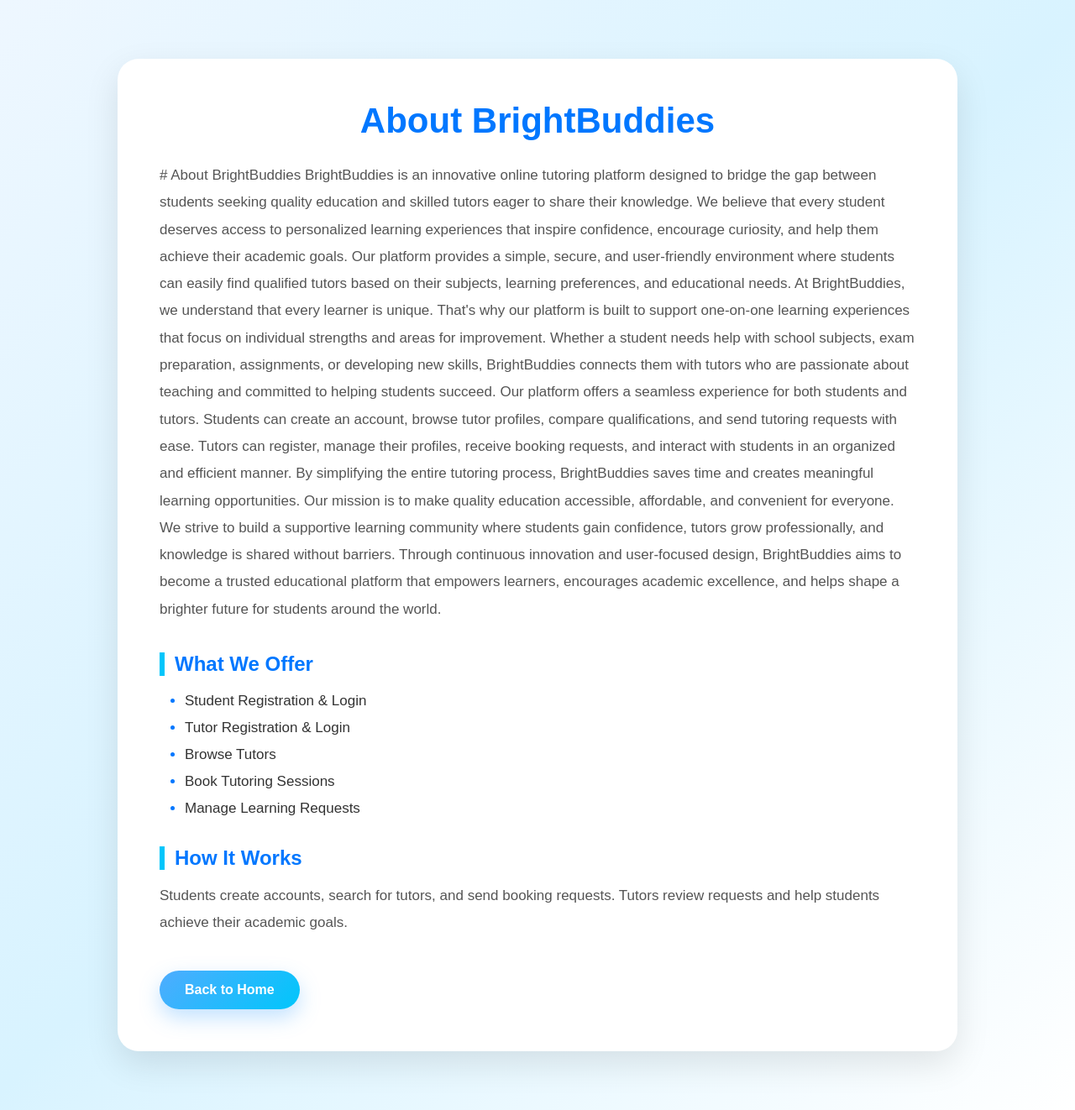
After one commit to supriyar24062006-source/BrightBuddies, a Flask app: page /about in a window 1280 px wide. The commit adds this page. Shown: the whole page at 84% size. Run offline with Flask 3, Linux system fonts and the light colour scheme.

Commit message:
Updated About Us and Contact Us pages

```diff
--- a/app.py
+++ b/app.py
@@ -62,6 +62,21 @@ init_db()
 @app.route('/')
 def home():
     return render_template('index.html')
+
+# -------------------------
+# ABOUT PAGE
+# -------------------------
+@app.route('/about')
+def about():
+    return render_template('about_us.html')
+
+
+# -------------------------
+# CONTACT PAGE
+# -------------------------
+@app.route('/contact')
+def contact():
+    return render_template('contact_us.html')
 
 
 # -------------------------
--- /dev/null
+++ b/static/css/style.css
@@ -0,0 +1,295 @@
+/* ==========================
+   RESET
+========================== */
+
+*{
+    margin:0;
+    padding:0;
+    box-sizing:border-box;
+    font-family:Arial,sans-serif;
+}
+
+body{
+    background:linear-gradient(135deg,#eef7ff,#d8f3ff,#ffffff);
+    color:#333;
+}
+
+/* ==========================
+   NAVBAR
+========================== */
+
+.navbar{
+    display:flex;
+    justify-content:space-between;
+    align-items:center;
+    padding:18px 60px;
+    background:rgba(255,255,255,0.95);
+    backdrop-filter:blur(10px);
+    box-shadow:0 5px 20px rgba(0,0,0,.08);
+    position:sticky;
+    top:0;
+    z-index:1000;
+}
+
+.logo{
+    font-size:28px;
+    font-weight:bold;
+    color:#0077ff;
+}
+
+.nav-links{
+    display:flex;
+    list-style:none;
+    gap:25px;
+}
+
+.nav-links a{
+    text-decoration:none;
+    color:#333;
+    font-weight:600;
+    transition:.3s;
+}
+
+.nav-links a:hover{
+    color:#0077ff;
+}
+
+/* ==========================
+   HERO
+========================== */
+
+.hero{
+    text-align:center;
+    padding:90px 20px;
+    background:linear-gradient(135deg,#4facfe,#00c6fb);
+    color:white;
+    border-radius:0 0 40px 40px;
+}
+
+.hero h1{
+    font-size:52px;
+    margin-bottom:20px;
+}
+
+.hero p{
+    font-size:20px;
+    max-width:700px;
+    margin:auto;
+    line-height:1.8;
+}
+
+/* ==========================
+   BUTTONS
+========================== */
+
+.btn,
+.btn-primary{
+    display:inline-block;
+    margin-top:25px;
+    padding:14px 30px;
+    border-radius:50px;
+    text-decoration:none;
+    color:white;
+    font-weight:bold;
+    background:linear-gradient(135deg,#4facfe,#00c6fb);
+    box-shadow:0 10px 25px rgba(79,172,254,.35);
+    transition:.3s;
+}
+
+.btn:hover,
+.btn-primary:hover{
+    transform:translateY(-5px);
+    box-shadow:0 15px 30px rgba(79,172,254,.45);
+}
+
+/* ==========================
+   SEARCH
+========================== */
+
+.search-section{
+    text-align:center;
+    margin:50px 0;
+}
+
+.search-section input{
+    width:60%;
+    padding:16px;
+    border:none;
+    border-radius:50px;
+    box-shadow:0 5px 15px rgba(0,0,0,.08);
+    outline:none;
+    font-size:16px;
+}
+
+/* ==========================
+   TUTOR CARDS
+========================== */
+
+.tutors{
+    padding:60px;
+    text-align:center;
+}
+
+.card-container{
+    display:flex;
+    flex-wrap:wrap;
+    justify-content:center;
+    gap:30px;
+}
+
+.card{
+    width:280px;
+    background:white;
+    padding:30px;
+    border-radius:20px;
+    box-shadow:0 10px 30px rgba(0,0,0,.08);
+    transition:.35s;
+}
+
+.card:hover{
+    transform:translateY(-10px);
+}
+
+.card h3{
+    color:#0077ff;
+    margin-bottom:12px;
+}
+
+.card p{
+    margin:8px 0;
+    color:#555;
+}
+
+.card button{
+    margin-top:15px;
+    width:100%;
+    padding:12px;
+    border:none;
+    border-radius:30px;
+    background:#0077ff;
+    color:white;
+    cursor:pointer;
+    transition:.3s;
+}
+
+.card button:hover{
+    background:#005fd1;
+}
+
+/* ==========================
+   ABOUT & CONTACT
+========================== */
+
+.info-page{
+    width:90%;
+    max-width:1000px;
+    margin:70px auto;
+    background:white;
+    padding:50px;
+    border-radius:25px;
+    box-shadow:0 15px 40px rgba(0,0,0,.1);
+    animation:fadeUp .8s ease;
+}
+
+.info-page h1{
+    font-size:42px;
+    text-align:center;
+    color:#0077ff;
+    margin-bottom:25px;
+}
+
+.info-page h2{
+    margin-top:35px;
+    margin-bottom:15px;
+    color:#0077ff;
+    border-left:6px solid #00c6fb;
+    padding-left:12px;
+}
+
+.info-page h3{
+    margin-top:25px;
+    margin-bottom:10px;
+    color:#0077ff;
+}
+
+.info-page p{
+    font-size:17px;
+    line-height:1.9;
+    color:#555;
+    margin-bottom:15px;
+}
+
+.info-page ul{
+    margin:20px 0 20px 30px;
+}
+
+.info-page li{
+    margin-bottom:12px;
+    font-size:17px;
+}
+
+.info-page li::marker{
+    color:#0077ff;
+}
+
+/* ==========================
+   ANIMATION
+========================== */
+
+@keyframes fadeUp{
+
+from{
+opacity:0;
+transform:translateY(30px);
+}
+
+to{
+opacity:1;
+transform:translateY(0);
+}
+
+}
+
+/* ==========================
+   MOBILE
+========================== */
+
+@media(max-width:768px){
+
+.navbar{
+flex-direction:column;
+padding:20px;
+}
+
+.nav-links{
+flex-direction:column;
+gap:12px;
+margin-top:15px;
+}
+
+.hero h1{
+font-size:34px;
+}
+
+.hero p{
+font-size:17px;
+}
+
+.search-section input{
+width:90%;
+}
+
+.info-page{
+width:95%;
+padding:30px;
+}
+
+.info-page h1{
+font-size:32px;
+}
+
+.card{
+width:100%;
+}
+
+}
--- a/static/script.js
+++ b/static/script.js
@@ -1,3 +1,4 @@
+alert("Script Loaded");
 // ==========================
 // MOBILE MENU TOGGLE
 // ==========================
@@ -113,3 +114,32 @@ document.querySelectorAll("form").forEach(form => {
     });
 
 });
+// ==========================
+// DASHBOARD SIDEBAR TOGGLE
+// ==========================
+
+function toggleMenu() {
+    document.getElementById("sidebar").classList.toggle("active");
+}
+
+// ==========================
+// HOME DROPDOWN MENU
+// ==========================
+
+const homeDropdown = document.getElementById("homeDropdown");
+const dropdownMenu = document.querySelector(".dropdown-menu");
+
+if (homeDropdown && dropdownMenu) {
+
+    homeDropdown.addEventListener("click", function (e) {
+        e.preventDefault();
+        dropdownMenu.classList.toggle("show");
+    });
+
+    document.addEventListener("click", function (e) {
+        if (!homeDropdown.parentElement.contains(e.target)) {
+            dropdownMenu.classList.remove("show");
+        }
+    });
+
+}
--- /dev/null
+++ b/templates/about_us.html
@@ -0,0 +1,63 @@
+<!DOCTYPE html>
+<html lang="en">
+
+<head>
+    <meta charset="UTF-8">
+    <meta name="viewport" content="width=device-width, initial-scale=1.0">
+    <title>About Us - BrightBuddies</title>
+
+
+    <!-- About Page CSS -->
+   <link rel="stylesheet" href="{{ url_for('static', filename='css/style.css') }}">
+</head>
+
+<body>
+
+
+    <!-- ABOUT CONTENT -->
+
+    <div class="info-page">
+
+        <h1>About BrightBuddies</h1>
+
+        <p>
+            # About BrightBuddies
+
+BrightBuddies is an innovative online tutoring platform designed to bridge the gap between students seeking quality education and skilled tutors eager to share their knowledge. We believe that every student deserves access to personalized learning experiences that inspire confidence, encourage curiosity, and help them achieve their academic goals. Our platform provides a simple, secure, and user-friendly environment where students can easily find qualified tutors based on their subjects, learning preferences, and educational needs.
+
+At BrightBuddies, we understand that every learner is unique. That's why our platform is built to support one-on-one learning experiences that focus on individual strengths and areas for improvement. Whether a student needs help with school subjects, exam preparation, assignments, or developing new skills, BrightBuddies connects them with tutors who are passionate about teaching and committed to helping students succeed.
+
+Our platform offers a seamless experience for both students and tutors. Students can create an account, browse tutor profiles, compare qualifications, and send tutoring requests with ease. Tutors can register, manage their profiles, receive booking requests, and interact with students in an organized and efficient manner. By simplifying the entire tutoring process, BrightBuddies saves time and creates meaningful learning opportunities.
+
+Our mission is to make quality education accessible, affordable, and convenient for everyone. We strive to build a supportive learning community where students gain confidence, tutors grow professionally, and knowledge is shared without barriers. Through continuous innovation and user-focused design, BrightBuddies aims to become a trusted educational platform that empowers learners, encourages academic excellence, and helps shape a brighter future for students around the world.
+
+        </p>
+
+        <h2>What We Offer</h2>
+
+        <ul>
+            <li>Student Registration & Login</li>
+            <li>Tutor Registration & Login</li>
+            <li>Browse Tutors</li>
+            <li>Book Tutoring Sessions</li>
+            <li>Manage Learning Requests</li>
+        </ul>
+
+        <h2>How It Works</h2>
+
+        <p>
+            Students create accounts, search for tutors, and send booking
+            requests. Tutors review requests and help students achieve their
+            academic goals.
+        </p>
+
+        <a href="/" class="btn">Back to Home</a>
+
+    </div>
+
+    <!-- JavaScript -->
+    <script src="{{ url_for('static', filename='script.js') }}"></script>
+
+</body>
+
+</html>
```
Also changed, not shown: static/indexstyle.css (+116 -9 lines), templates/contact_us.html (added, +40 -0 lines), templates/index.html (+53 -2 lines).
